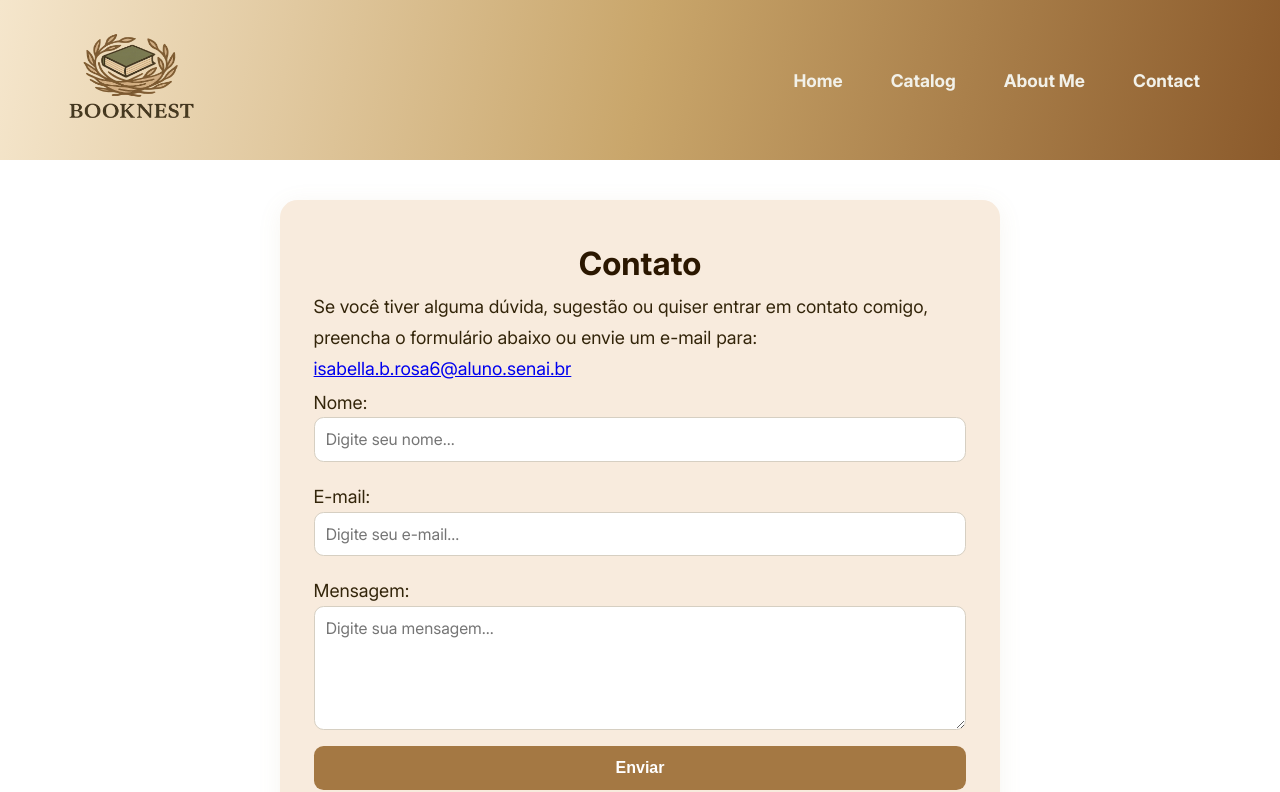
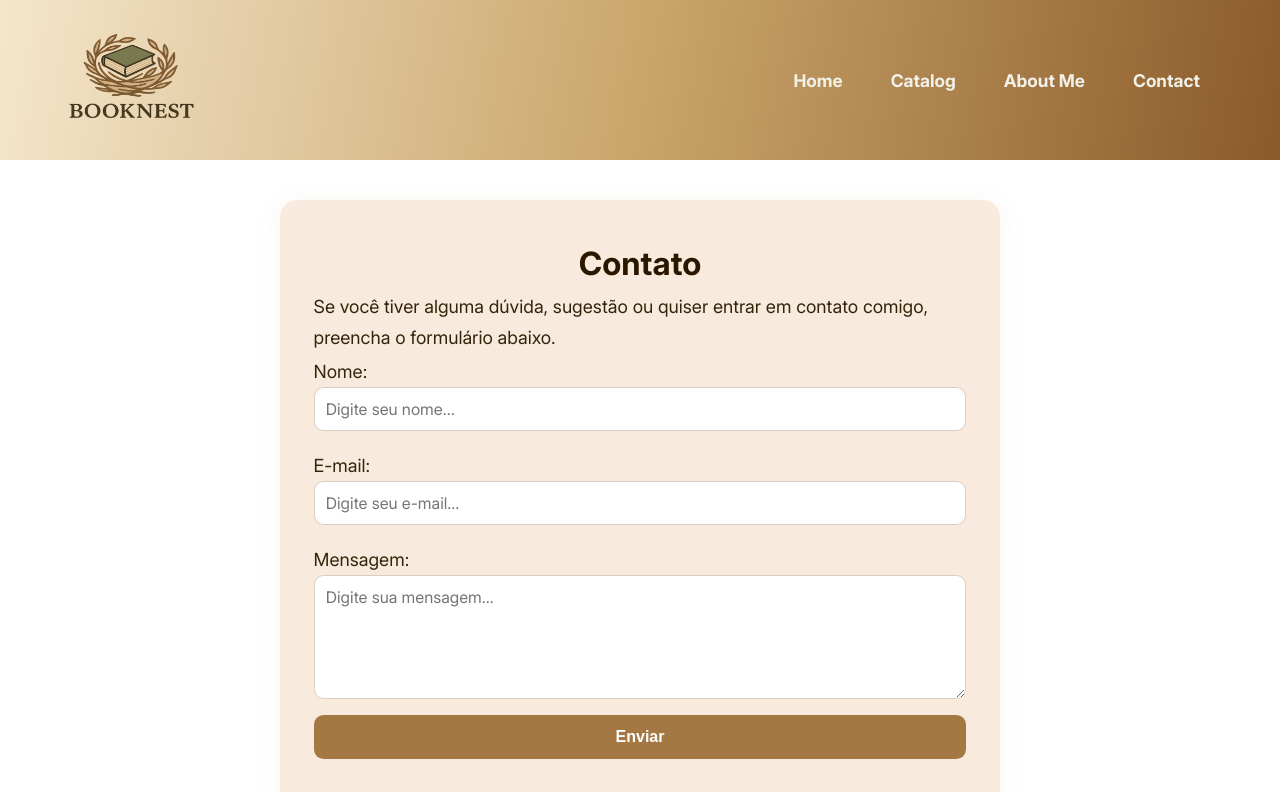
Before and after one commit to isab5/BookNest, a Next.js app: page /contact in a window 1280 px wide. Shown: the top 792 px of the page. Built offline with nearby package versions, Linux system fonts and the light colour scheme.

Commit message:
refactor: max-width in id page

```diff
--- a/src/app/catalog/[id]/[id].module.css
+++ b/src/app/catalog/[id]/[id].module.css
@@ -20,7 +20,7 @@
     border-radius: 1rem;
     box-shadow: 0 4px 32px rgba(80,80,80,0.09);
     padding: 2.5rem 2rem;
-    max-width: 1200px;
+    max-width: 60rem;
     width: 100%;
     position: relative;
 }
@@ -122,7 +122,7 @@
     display: flex;
     gap: 2.5rem;
     align-items: center;
-    max-width: 800px;
+    max-width: 60rem;
 }
 
 .authorPhoto {
--- a/src/app/contact/page.jsx
+++ b/src/app/contact/page.jsx
@@ -24,10 +24,7 @@ export default function Contact() {
             <div className={styles.infoCard}>
                 <h2 className={styles.title}> <strong>Contato</strong></h2>
                 <p>
-                    Se você tiver alguma dúvida, sugestão ou quiser entrar em contato comigo, preencha o formulário abaixo ou envie um e-mail para:
-                </p>
-                <p>
-                    <a href="mailto:isabella.b.rosa6@aluno.senai.br">isabella.b.rosa6@aluno.senai.br</a>
+                    Se você tiver alguma dúvida, sugestão ou quiser entrar em contato comigo, preencha o formulário abaixo.
                 </p>
 
                 <form className={styles.form}>
```
